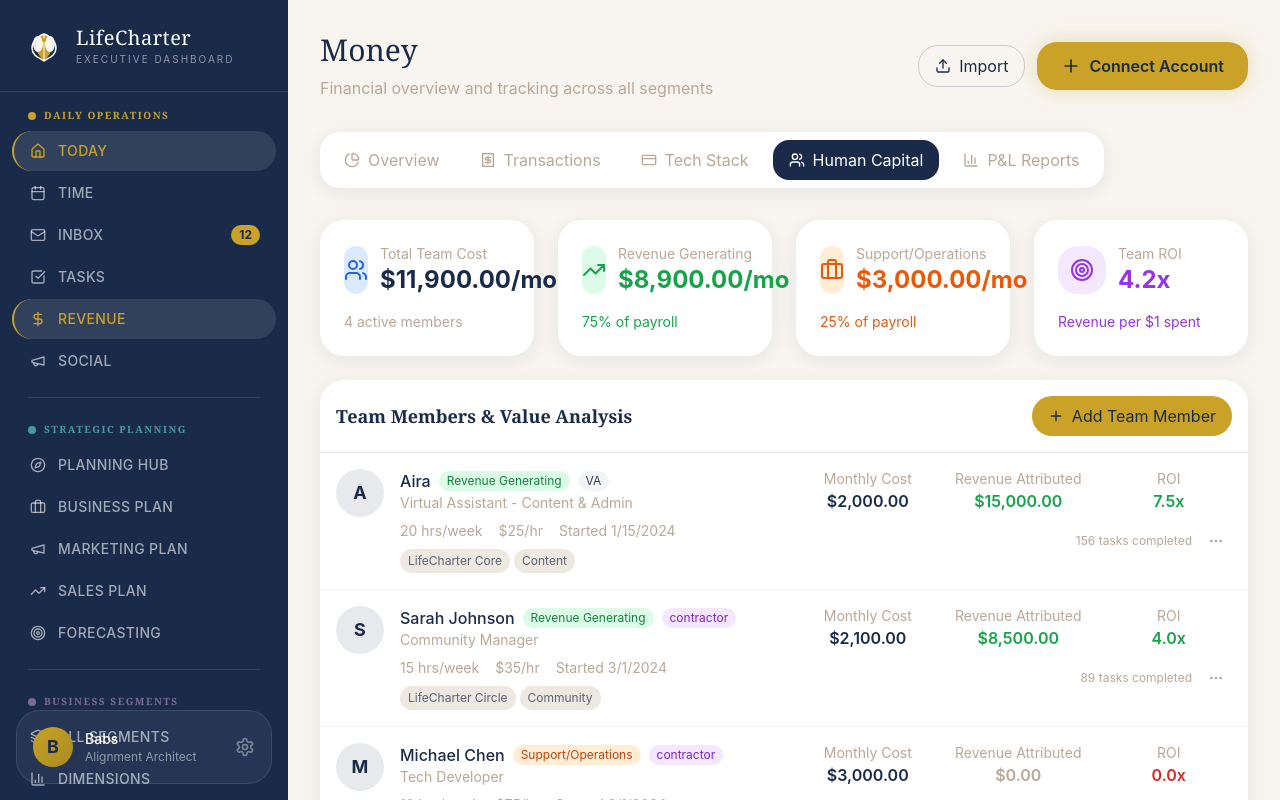
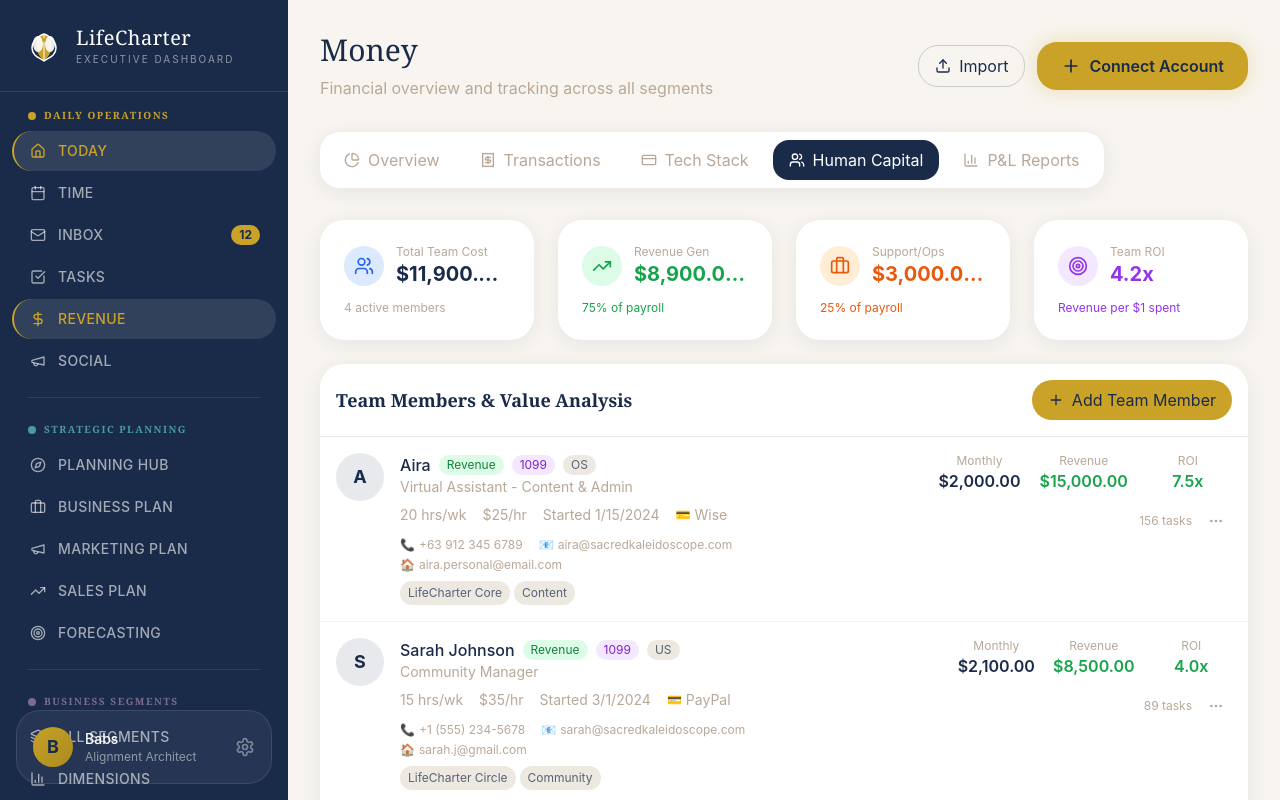
Before and after one commit to ButterflyBabs/LC-Executive-Dashboard, a Next.js app: page /dashboard/money in a window 1280 px wide. Both pictures are taken after a click on the button "Human Capital". Built offline with nearby package versions, Linux system fonts and the light colour scheme.

Commit message:
Fix card overflow and add comprehensive team member details - tax classification, location, payment method, contact info

```diff
--- a/app/dashboard/money/page.tsx
+++ b/app/dashboard/money/page.tsx
@@ -134,6 +134,9 @@ interface TeamMember {
   name: string;
   role: string;
   type: "employee" | "contractor" | "va";
+  taxClassification: "W2" | "1099" | "OS";
+  location: "US" | "OS";
+  paymentMethod: "Wise" | "PayPal" | "Venmo" | "Bank Draft";
   hourlyRate: number;
   hoursPerWeek: number;
   monthlyCost: number;
@@ -144,6 +147,9 @@ interface TeamMember {
   assignedSegments: string[];
   tasksCompleted: number;
   revenueAttributed: number;
+  phone: string;
+  personalEmail: string;
+  businessEmail: string;
 }
 
 const mockTeamMembers: TeamMember[] = [
@@ -152,6 +158,9 @@ const mockTeamMembers: TeamMember[] = [
     name: "Aira",
     role: "Virtual Assistant - Content & Admin",
     type: "va",
+    taxClassification: "1099",
+    location: "OS",
+    paymentMethod: "Wise",
     hourlyRate: 25,
     hoursPerWeek: 20,
     monthlyCost: 2000,
@@ -161,12 +170,18 @@ const mockTeamMembers: TeamMember[] = [
     assignedSegments: ["LifeCharter Core", "Content"],
     tasksCompleted: 156,
     revenueAttributed: 15000,
+    phone: "+63 912 345 6789",
+    personalEmail: "aira.personal@email.com",
+    businessEmail: "aira@sacredkaleidoscope.com",
   },
   {
     id: "2",
     name: "Sarah Johnson",
     role: "Community Manager",
     type: "contractor",
+    taxClassification: "1099",
+    location: "US",
+    paymentMethod: "PayPal",
     hourlyRate: 35,
     hoursPerWeek: 15,
     monthlyCost: 2100,
@@ -176,12 +191,18 @@ const mockTeamMembers: TeamMember[] = [
     assignedSegments: ["LifeCharter Circle", "Community"],
     tasksCompleted: 89,
     revenueAttributed: 8500,
+    phone: "+1 (555) 234-5678",
+    personalEmail: "sarah.j@gmail.com",
+    businessEmail: "sarah@sacredkaleidoscope.com",
   },
   {
     id: "3",
     name: "Michael Chen",
     role: "Tech Developer",
     type: "contractor",
+    taxClassification: "1099",
+    location: "US",
+    paymentMethod: "Bank Draft",
     hourlyRate: 75,
     hoursPerWeek: 10,
     monthlyCost: 3000,
@@ -191,12 +212,18 @@ const mockTeamMembers: TeamMember[] = [
     assignedSegments: ["Command Suite", "Systems"],
     tasksCompleted: 45,
     revenueAttributed: 0,
+    phone: "+1 (555) 876-5432",
+    personalEmail: "mchen.dev@protonmail.com",
+    businessEmail: "michael@sacredkaleidoscope.com",
   },
   {
     id: "4",
     name: "Jessica Williams",
     role: "Marketing Specialist",
     type: "employee",
+    taxClassification: "W2",
+    location: "US",
+    paymentMethod: "Bank Draft",
     hourlyRate: 30,
     hoursPerWeek: 40,
     monthlyCost: 4800,
@@ -206,6 +233,9 @@ const mockTeamMembers: TeamMember[] = [
     assignedSegments: ["Marketing", "Sales"],
     tasksCompleted: 203,
     revenueAttributed: 28000,
+    phone: "+1 (555) 123-4567",
+    personalEmail: "jessica.williams@yahoo.com",
+    businessEmail: "jessica@sacredkaleidoscope.com",
   },
 ];
 
@@ -807,55 +837,55 @@ export default function MoneyPage() {
           {/* Human Capital Overview */}
           <div className="grid grid-cols-4 gap-6">
             <div className="bg-white rounded-2xl p-6 soft-shadow">
-              <div className="flex items-center gap-3 mb-4">
-                <div className="w-12 h-12 rounded-xl bg-blue-100 flex items-center justify-center">
-                  <Users className="w-6 h-6 text-blue-600" />
+              <div className="flex items-center gap-3 mb-3">
+                <div className="w-10 h-10 rounded-xl bg-blue-100 flex items-center justify-center flex-shrink-0">
+                  <Users className="w-5 h-5 text-blue-600" />
                 </div>
-                <div>
-                  <p className="text-sm text-soft-taupe">Total Team Cost</p>
-                  <p className="text-2xl font-bold text-navy">{formatCurrency(humanCapitalMetrics.totalMonthlyCost)}/mo</p>
+                <div className="min-w-0">
+                  <p className="text-xs text-soft-taupe truncate">Total Team Cost</p>
+                  <p className="text-xl font-bold text-navy truncate">{formatCurrency(humanCapitalMetrics.totalMonthlyCost)}/mo</p>
                 </div>
               </div>
-              <p className="text-sm text-soft-taupe">{humanCapitalMetrics.headcount} active members</p>
+              <p className="text-xs text-soft-taupe">{humanCapitalMetrics.headcount} active members</p>
             </div>
 
             <div className="bg-white rounded-2xl p-6 soft-shadow">
-              <div className="flex items-center gap-3 mb-4">
-                <div className="w-12 h-12 rounded-xl bg-green-100 flex items-center justify-center">
-                  <TrendingUpIcon className="w-6 h-6 text-green-600" />
+              <div className="flex items-center gap-3 mb-3">
+                <div className="w-10 h-10 rounded-xl bg-green-100 flex items-center justify-center flex-shrink-0">
+                  <TrendingUpIcon className="w-5 h-5 text-green-600" />
                 </div>
-                <div>
-                  <p className="text-sm text-soft-taupe">Revenue Generating</p>
-                  <p className="text-2xl font-bold text-green-600">{formatCurrency(humanCapitalMetrics.revenueGeneratingCost)}/mo</p>
+                <div className="min-w-0">
+                  <p className="text-xs text-soft-taupe truncate">Revenue Gen</p>
+                  <p className="text-xl font-bold text-green-600 truncate">{formatCurrency(humanCapitalMetrics.revenueGeneratingCost)}/mo</p>
                 </div>
               </div>
-              <p className="text-sm text-green-600">{Math.round((humanCapitalMetrics.revenueGeneratingCost / humanCapitalMetrics.totalMonthlyCost) * 100)}% of payroll</p>
+              <p className="text-xs text-green-600">{Math.round((humanCapitalMetrics.revenueGeneratingCost / humanCapitalMetrics.totalMonthlyCost) * 100)}% of payroll</p>
             </div>
 
             <div className="bg-white rounded-2xl p-6 soft-shadow">
-              <div className="flex items-center gap-3 mb-4">
-                <div className="w-12 h-12 rounded-xl bg-orange-100 flex items-center justify-center">
-                  <Briefcase className="w-6 h-6 text-orange-600" />
+              <div className="flex items-center gap-3 mb-3">
+                <div className="w-10 h-10 rounded-xl bg-orange-100 flex items-center justify-center flex-shrink-0">
+                  <Briefcase className="w-5 h-5 text-orange-600" />
                 </div>
-                <div>
-                  <p className="text-sm text-soft-taupe">Support/Operations</p>
-                  <p className="text-2xl font-bold text-orange-600">{formatCurrency(humanCapitalMetrics.nonRevenueCost)}/mo</p>
+                <div className="min-w-0">
+                  <p className="text-xs text-soft-taupe truncate">Support/Ops</p>
+                  <p className="text-xl font-bold text-orange-600 truncate">{formatCurrency(humanCapitalMetrics.nonRevenueCost)}/mo</p>
                 </div>
               </div>
-              <p className="text-sm text-orange-600">{Math.round((humanCapitalMetrics.nonRevenueCost / humanCapitalMetrics.totalMonthlyCost) * 100)}% of payroll</p>
+              <p className="text-xs text-orange-600">{Math.round((humanCapitalMetrics.nonRevenueCost / humanCapitalMetrics.totalMonthlyCost) * 100)}% of payroll</p>
             </div>
 
             <div className="bg-white rounded-2xl p-6 soft-shadow">
-              <div className="flex items-center gap-3 mb-4">
-                <div className="w-12 h-12 rounded-xl bg-purple-100 flex items-center justify-center">
-                  <Target className="w-6 h-6 text-purple-600" />
+              <div className="flex items-center gap-3 mb-3">
+                <div className="w-10 h-10 rounded-xl bg-purple-100 flex items-center justify-center flex-shrink-0">
+                  <Target className="w-5 h-5 text-purple-600" />
                 </div>
-                <div>
-                  <p className="text-sm text-soft-taupe">Team ROI</p>
-                  <p className="text-2xl font-bold text-purple-600">{humanCapitalMetrics.avgROI}x</p>
+                <div className="min-w-0">
+                  <p className="text-xs text-soft-taupe truncate">Team ROI</p>
+                  <p className="text-xl font-bold text-purple-600">{humanCapitalMetrics.avgROI}x</p>
                 </div>
               </div>
-              <p className="text-sm text-purple-600">Revenue per $1 spent</p>
+              <p className="text-xs text-purple-600">Revenue per $1 spent</p>
             </div>
           </div>
 
@@ -875,32 +905,58 @@ export default function MoneyPage() {
                 return (
                   <div key={member.id} className="p-4 hover:bg-gray-50">
                     <div className="flex items-start justify-between">
-                      <div className="flex items-start gap-4">
-                        <div className="w-12 h-12 rounded-full bg-navy/10 flex items-center justify-center text-navy font-bold text-lg">
+                      <div className="flex items-start gap-4 flex-1">
+                        <div className="w-12 h-12 rounded-full bg-navy/10 flex items-center justify-center text-navy font-bold text-lg flex-shrink-0">
                           {member.name[0]}
                         </div>
-                        <div>
-                          <div className="flex items-center gap-2">
+                        <div className="flex-1 min-w-0">
+                          <div className="flex items-center gap-2 flex-wrap">
                             <p className="font-medium text-navy">{member.name}</p>
                             <span className={`text-xs px-2 py-0.5 rounded-full ${
                               member.revenueGenerating ? "bg-green-100 text-green-700" : "bg-orange-100 text-orange-700"
                             }`}>
-                              {member.revenueGenerating ? "Revenue Generating" : "Support/Operations"}
+                              {member.revenueGenerating ? "Revenue" : "Support"}
                             </span>
                             <span className={`text-xs px-2 py-0.5 rounded-full ${
-                              member.type === "employee" ? "bg-blue-100 text-blue-700" :
-                              member.type === "contractor" ? "bg-purple-100 text-purple-700" :
+                              member.taxClassification === "W2" ? "bg-blue-100 text-blue-700" :
+                              member.taxClassification === "1099" ? "bg-purple-100 text-purple-700" :
                               "bg-gray-100 text-gray-700"
                             }`}>
-                              {member.type === "va" ? "VA" : member.type}
+                              {member.taxClassification}
+                            </span>
+                            <span className="text-xs px-2 py-0.5 rounded-full bg-cream-dark text-navy/70">
+                              {member.location}
                             </span>
                           </div>
                           <p className="text-sm text-soft-taupe">{member.role}</p>
-                          <div className="flex items-center gap-4 mt-2 text-sm">
-                            <span className="text-soft-taupe">{member.hoursPerWeek} hrs/week</span>
+
+                          {/* Work Details */}
+                          <div className="flex items-center gap-4 mt-2 text-sm flex-wrap">
+                            <span className="text-soft-taupe">{member.hoursPerWeek} hrs/wk</span>
                             <span className="text-soft-taupe">${member.hourlyRate}/hr</span>
                             <span className="text-soft-taupe">Started {member.startDate.toLocaleDateString()}</span>
+                            <span className="text-soft-taupe flex items-center gap-1">
+                              <span className="text-xs">💳</span> {member.paymentMethod}
+                            </span>
                           </div>
+
+                          {/* Contact Info */}
+                          <div className="mt-3 space-y-1 text-xs">
+                            <div className="flex items-center gap-4 flex-wrap">
+                              <span className="text-soft-taupe flex items-center gap-1">
+                                <span>📞</span> {member.phone}
+                              </span>
+                              <span className="text-soft-taupe flex items-center gap-1">
+                                <span>📧</span> {member.businessEmail}
+                              </span>
+                            </div>
+                            <div className="flex items-center gap-4 flex-wrap">
+                              <span className="text-soft-taupe flex items-center gap-1">
+                                <span>🏠</span> {member.personalEmail}
+                              </span>
+                            </div>
+                          </div>
+
                           <div className="flex flex-wrap gap-1 mt-2">
                             {member.assignedSegments.map((segment) => (
                               <span key={segment} className="text-xs px-2 py-1 bg-cream-dark rounded-full text-navy/70">
@@ -910,27 +966,27 @@ export default function MoneyPage() {
                           </div>
                         </div>
                       </div>
-                      <div className="text-right">
-                        <div className="grid grid-cols-3 gap-6">
+                      <div className="text-right flex-shrink-0 ml-4">
+                        <div className="grid grid-cols-3 gap-4">
                           <div className="text-center">
-                            <p className="text-sm text-soft-taupe">Monthly Cost</p>
+                            <p className="text-xs text-soft-taupe">Monthly</p>
                             <p className="font-semibold text-navy">{formatCurrency(member.monthlyCost)}</p>
                           </div>
                           <div className="text-center">
-                            <p className="text-sm text-soft-taupe">Revenue Attributed</p>
+                            <p className="text-xs text-soft-taupe">Revenue</p>
                             <p className={`font-semibold ${member.revenueAttributed > 0 ? "text-green-600" : "text-soft-taupe"}`}>
                               {formatCurrency(member.revenueAttributed)}
                             </p>
                           </div>
                           <div className="text-center">
-                            <p className="text-sm text-soft-taupe">ROI</p>
+                            <p className="text-xs text-soft-taupe">ROI</p>
                             <p className={`font-semibold ${isProfitable ? "text-green-600" : "text-red-600"}`}>
                               {roi.toFixed(1)}x
                             </p>
                           </div>
                         </div>
                         <div className="mt-3 flex items-center justify-end gap-2">
-                          <span className="text-xs text-soft-taupe">{member.tasksCompleted} tasks completed</span>
+                          <span className="text-xs text-soft-taupe">{member.tasksCompleted} tasks</span>
                           <button className="p-2 hover:bg-gray-100 rounded-lg">
                             <MoreHorizontal className="w-4 h-4 text-soft-taupe" />
                           </button>
```
